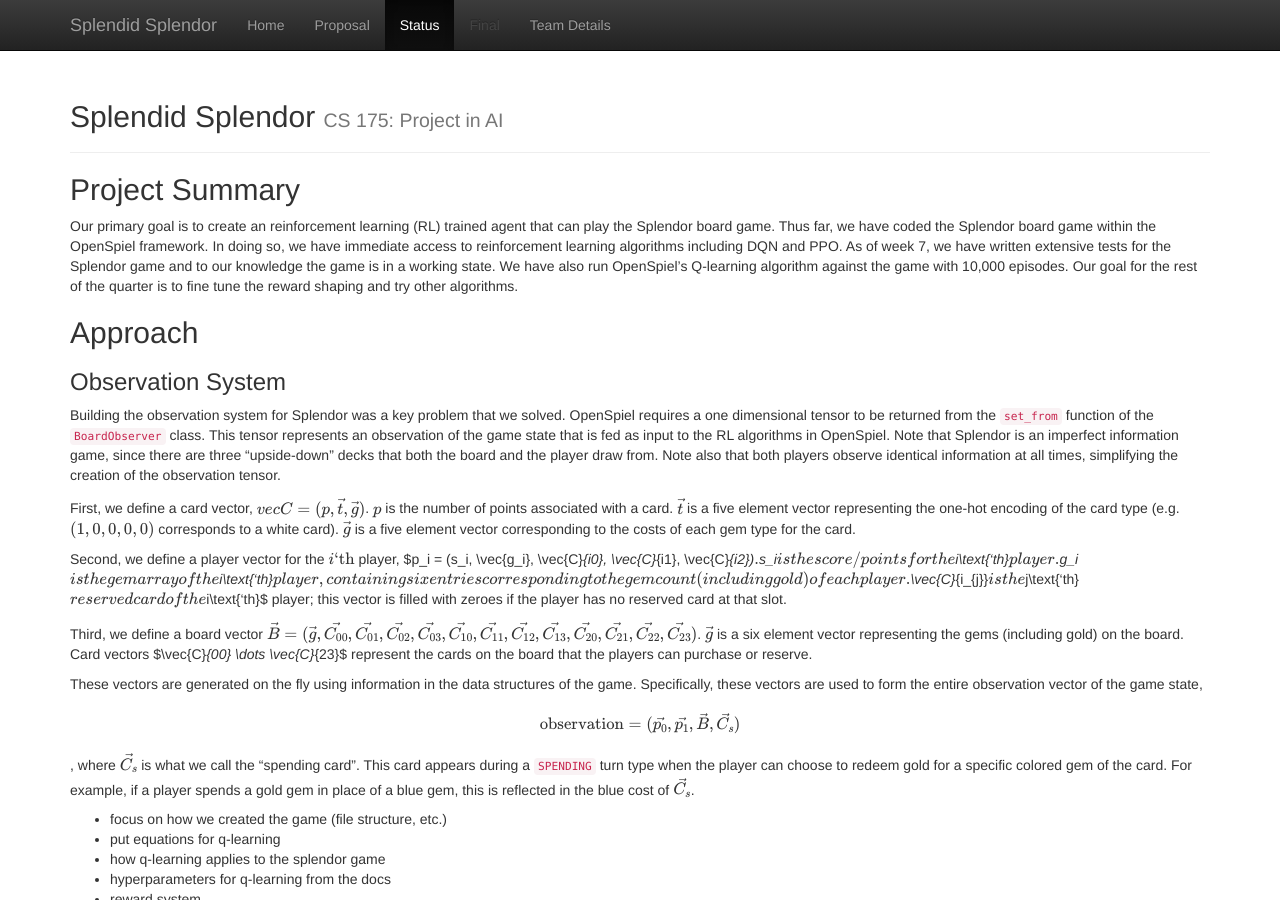
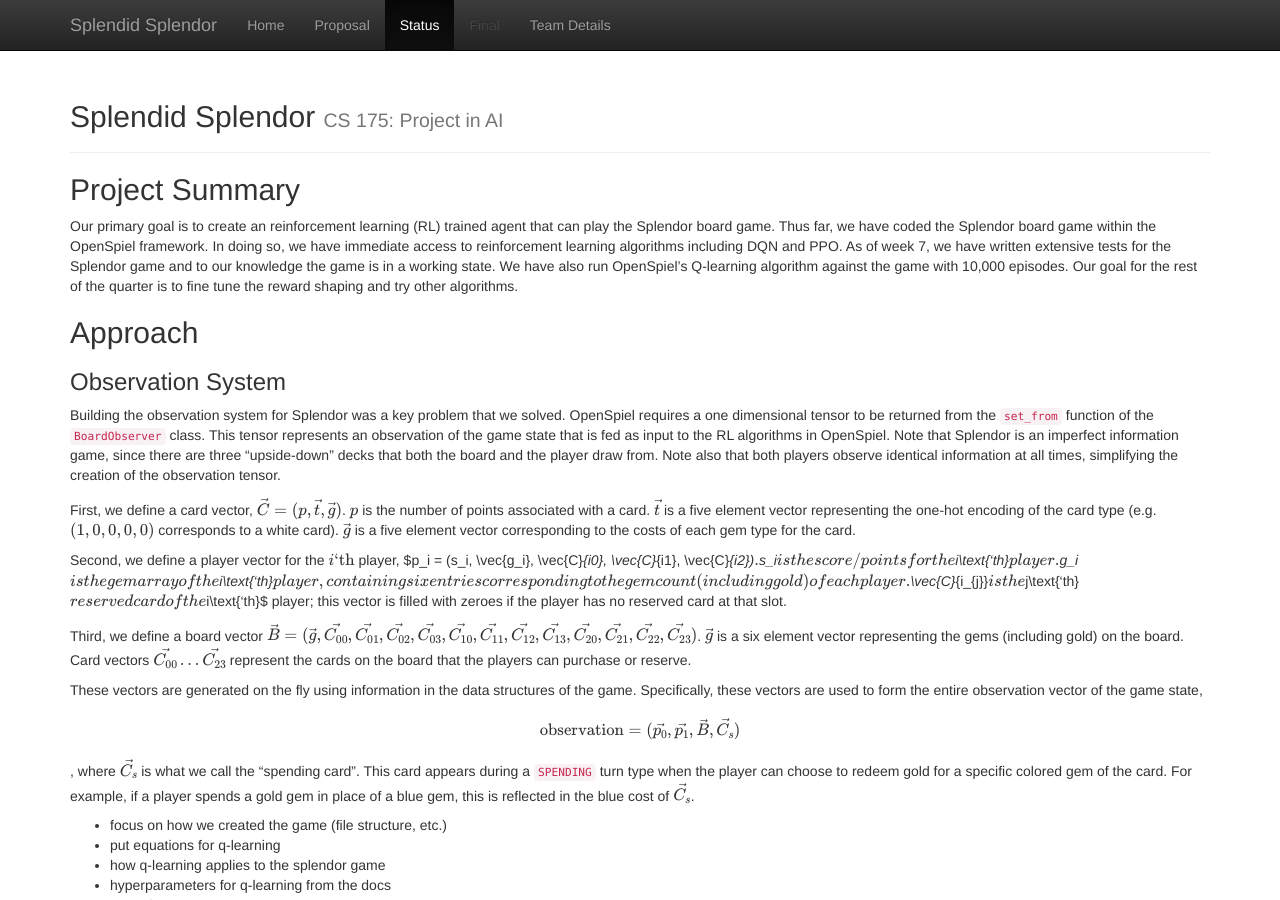
Before and after one commit to Blue0505/SplendidSplendor, a Jekyll site: the page built from docs/status.md, in a window 1280 px wide and 900 px high. Built offline with Jekyll 4.4.1, drawn with Linux system fonts in a browser that asks for light colours; formulas are drawn with MathJax 3.

Commit message:
Another attempt.

```diff
--- a/docs/status.md
+++ b/docs/status.md
@@ -15,7 +15,7 @@ represents an observation of the game state that is fed as input to the RL algor
 since there are three "upside-down" decks that both the board and the player draw from. Note also that both players observe identical information at all times,
 simplifying the creation of the observation tensor.
 
-First, we define a card vector, $vec{C} = (p, \vec{t}, \vec{g})$. $p$ is the number of points associated with a card. $\vec{t}$ is a five element
+First, we define a card vector, $\vec{C} = (p, \vec{t}, \vec{g})$. $p$ is the number of points associated with a card. $\vec{t}$ is a five element
 vector representing the one-hot encoding of the card type (e.g. $(1, 0, 0, 0, 0)$ corresponds to a white card). $\vec{g}$ is a five
 element vector corresponding to the costs of each gem type for the card.
 
@@ -24,7 +24,7 @@ $g_i$ is the gem array of the $i\text{'th}$ player, containing six entries corre
 $j\text{'th}$ reserved card of the $i\text{'th}$ player; this vector is filled with zeroes if the player has no reserved card at that slot.
 
 Third, we define a board vector $\vec{B} = (\vec{g}, \vec{C_{00}}, \vec{C_{01}}, \vec{C_{02}}, \vec{C_{03}}, \vec{C_{10}}, \vec{C_{11}}, \vec{C_{12}}, \vec{C_{13}}, \vec{C_{20}}, \vec{C_{21}}, \vec{C_{22}}, \vec{C_{23}} )$. $\vec{g}$ is a six element vector representing the gems (including gold) on the board. Card vectors
-$\vec{C}_{00} \dots \vec{C}_{23}$ represent the cards on the board that the players can purchase or reserve.
+$\vec{C_{00}} \dots \vec{C_{23}}$ represent the cards on the board that the players can purchase or reserve.
 
 These vectors are generated on the fly using information in the data structures of the game. Specifically, these vectors are used to form the entire observation vector of the game state,
 
```
